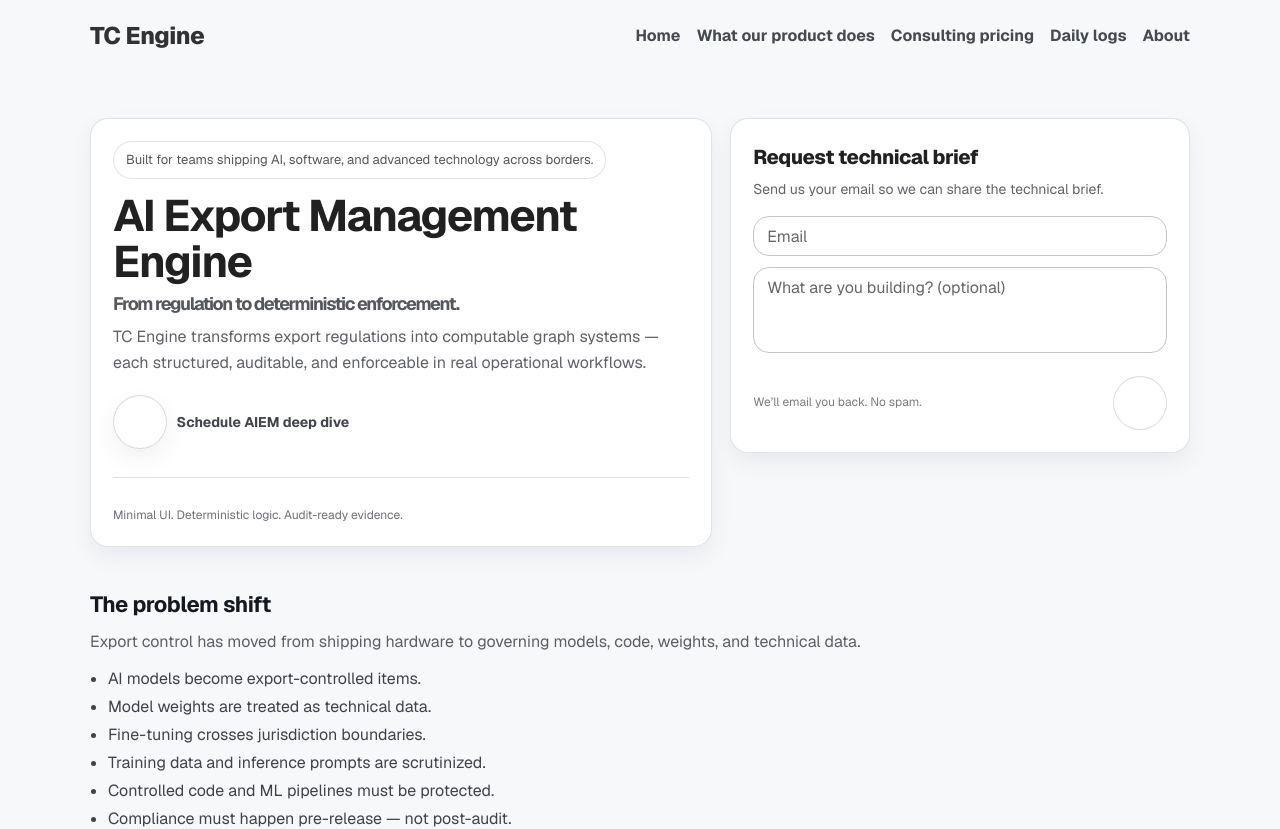
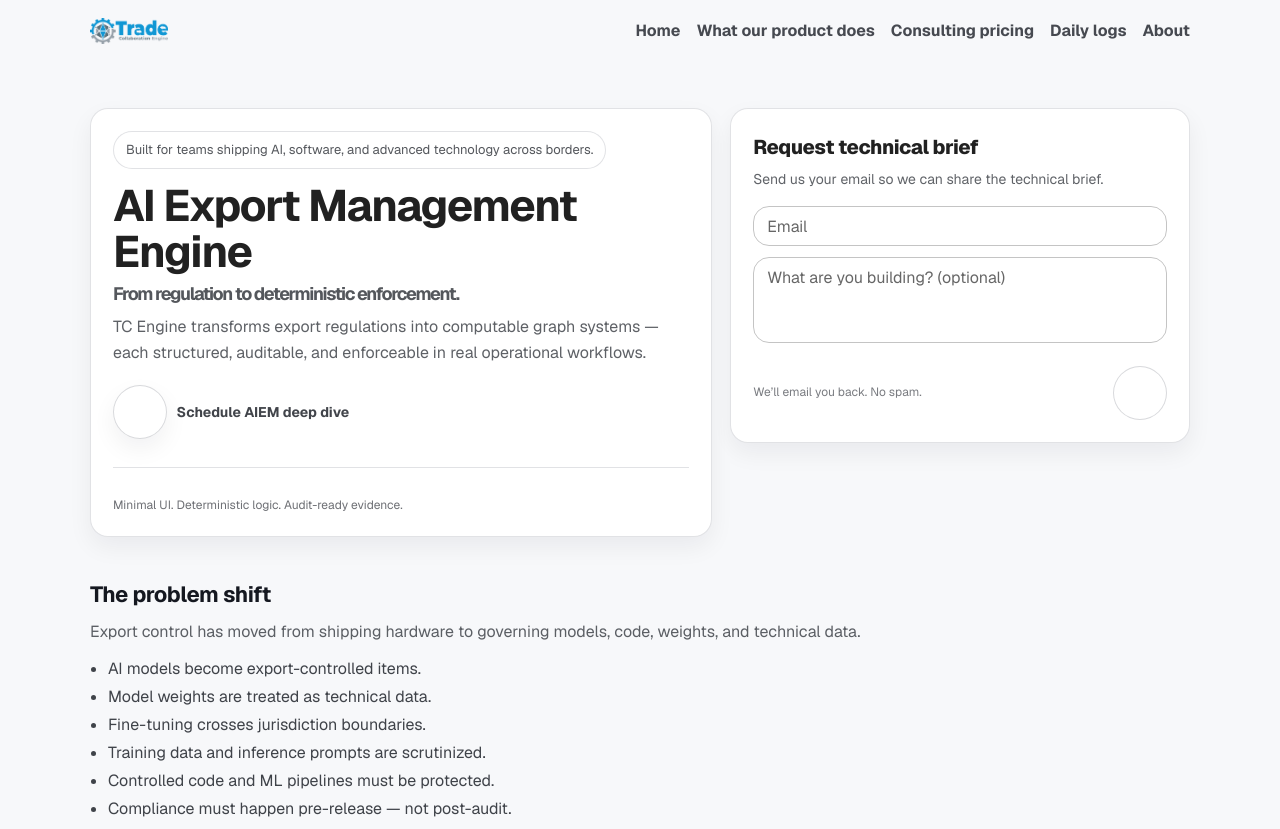
Before and after one commit to TCEngine-AI-LLC/tcengine-site, a Next.js app: page / in a window 1280 px wide. Shown: the top 829 px of the page. Built offline with nearby package versions, Linux system fonts and the light colour scheme; no server answers; some icons are missing; what @mui/material-nextjs would draw is missing.

Commit message:
Added logo

```diff
--- a/app/layout.tsx
+++ b/app/layout.tsx
@@ -1,6 +1,7 @@
 import type { Metadata } from "next";
 import Link from "next/link";
 import { Geist, Geist_Mono } from "next/font/google";
+import BrandLogo from "@/src/ui/components/BrandLogo";
 
 import "./globals.css";
 
@@ -91,9 +92,7 @@ export default function RootLayout({
                 flexWrap: "wrap",
               }}
             >
-              <Link href="/" className="brandMark" aria-label="TC Engine home">
-                <span>{siteMeta.brand}</span>
-              </Link>
+              <BrandLogo />
 
               <nav className="topNav" aria-label="Primary">
                 {NAV_ITEMS.map((it) => (
--- a/src/customizations/site.ts
+++ b/src/customizations/site.ts
@@ -26,6 +26,12 @@ export const siteMeta = {
   ceoLinkedIn:
     process.env.NEXT_PUBLIC_CEO_LINKEDIN ??
     "https://www.linkedin.com/company/trade-collaboration-engine/",
+
+  logo: {
+    src: "/tcengine.png",
+    alt: "TC Engine",
+    height: 26, // tweak if you want (24–32 usually looks right)
+  },
 } as const;
 
 export const NAV_ITEMS: NavItem[] = [
--- /dev/null
+++ b/src/ui/components/BrandLogo.tsx
@@ -0,0 +1,23 @@
+import Link from "next/link";
+import { siteMeta } from "@/src/customizations/site";
+
+export default function BrandLogo() {
+  return (
+    <Link
+      href="/"
+      aria-label="Home"
+      title="Home"
+      style={{ display: "inline-flex", alignItems: "center" }}
+    >
+      <img
+        src={siteMeta.logo.src}
+        alt={siteMeta.logo.alt}
+        style={{
+          height: siteMeta.logo.height,
+          width: "auto",
+          display: "block",
+        }}
+      />
+    </Link>
+  );
+}
```
Also changed, not shown: public/tcengine.png (added).
